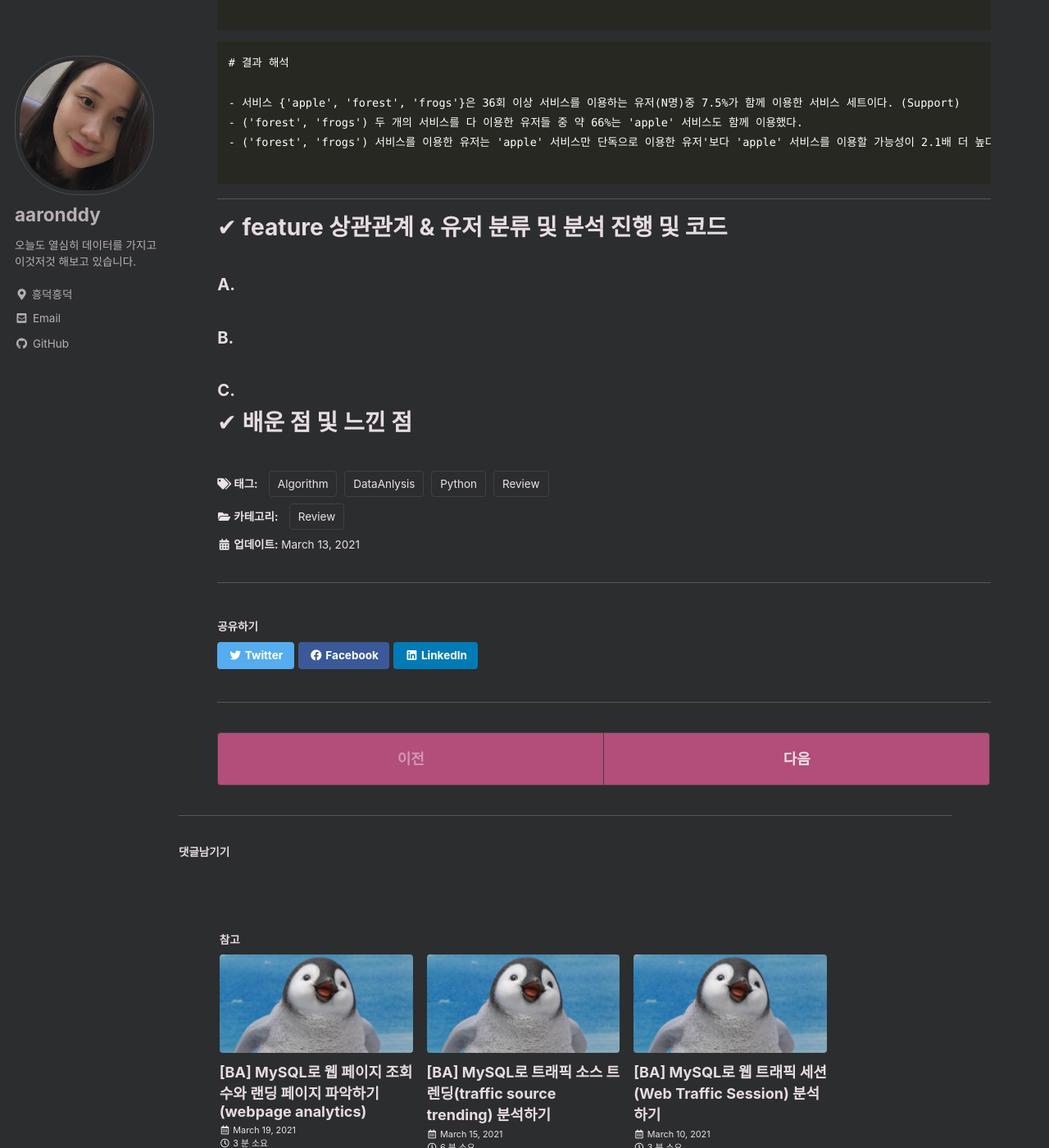
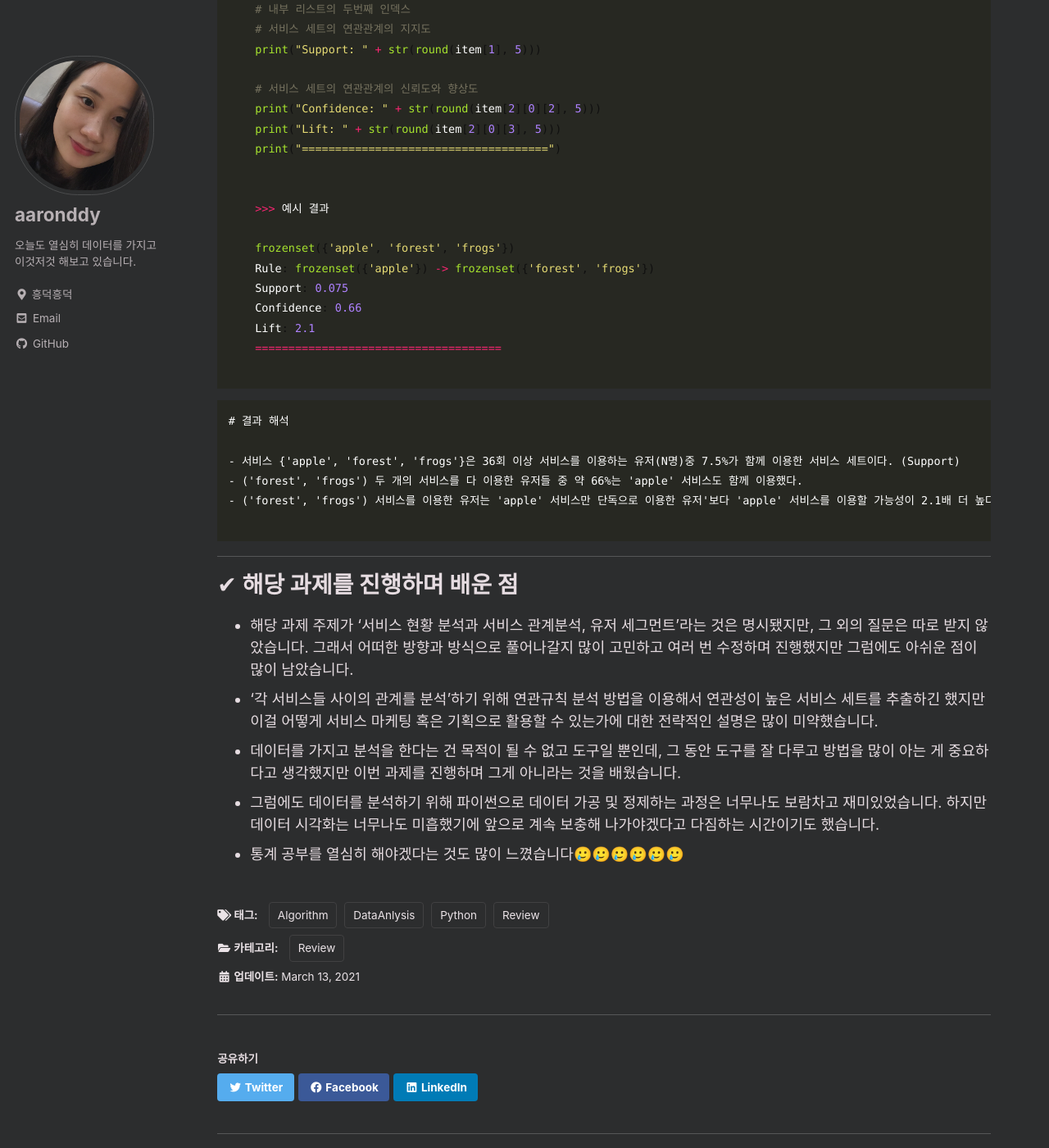
Before and after one commit to aaronddy/aaronddy.github.io, a Jekyll site: the page built from _posts/2021-03-05-review-Nexon-assignment.md, in a window 1280 px wide and 1400 px high, scrolled down 5721 px. Shown: the whole window at 82% size. Built offline with Jekyll 4.4.1, drawn with Linux system fonts in a browser that asks for light colours; cached includes are drawn as plain includes; some web fonts are replaced; some of the changed text lies outside the part shown.

Commit message:
modify nexon review

````diff
--- a/_posts/2021-03-05-review-Nexon-assignment.md
+++ b/_posts/2021-03-05-review-Nexon-assignment.md
@@ -18,6 +18,8 @@ last_modified_at: 2021-03-13
 
 
 *********
+
+<br>
 
 # 🔎 주제: 서비스 현황 분석과 서비스 관계분석, 유저 세그먼트 <br>
 
@@ -31,14 +33,16 @@ last_modified_at: 2021-03-13
 - timePerDay: 유저의 일일 평균이용시간(timeSpent / numberOfDays, 해당 컬럼은 제가 추가한 컬럼입니다.)
 {% endhighlight %}
 
-<strong>🚫 해당 데이터셋 저작권은 'Nexon'에 귀속된 바, 상세내용은 담지 않았습니다. 어떻게 이 과제를 진행했는지에 <u>초점</u>을 두었습니다.</strong>
+🚫 해당 데이터 저작권은 'Nexon'에 귀속된 바, 상세내용은 담지 않았습니다. 어떻게 이 과제를 진행했는지를 기록하였습니다.
 <br>
 
 *********************************
 
+<br>
+
 # ✔ 분석 방향
 
-### 1. 2020년의 전체 서비스 현황을 요약하기<br>
+A. 2020년의 전체 서비스 현황을 요약하기<br>
 <ol>
 1) 2020년 '월별 중복 포함 유저 수'와 '월별 중복 제외 유저 수' 현황 비교<br>
 2) 2020년 서비스별 이용자 수 현황 및 이용자 수가 높은 서비스 파악<br>
@@ -48,42 +52,51 @@ last_modified_at: 2021-03-13
 </ol>
 
 > 🙋‍♀️ 전반적인 서비스의 현황을 어떻게 살펴보는 게 좋을지 고민했습니다. 일단 각 카테고리 별 서비스 이용 현황을 살펴보는 게 좋겠다고 생각했습니다.
+
 <br>
 
-### 2. 각 서비스별로 특이사항이 있는지 찾아보고 발견한 내용을 설명하기
+B. 각 서비스별로 특이사항이 있는지 찾아보고 발견한 내용을 설명하기
 <ol>
 1) 어떤 서비스가 상대적으로 높은 <u>고정 유저 수</u>를 확보하고 있을까?<br>
 <ul>
 - '서비스 별 이용자 수' <u>랭킹 3위</u>의 서비스 필터링 => 해당 서비스의 <u>이용자 수 평균과 표준편차</u>를 구한 후, <strong>표준편차가 가장 작은 서비스</strong>가 무엇인지 살펴보았습니다.<br>
 </ul>
+<br>
 2) 매달 이용자 수가 안정적인 서비스는 무엇일까?<br>
 <ul>
 - '안정적'인 서비스는 <strong>서비스별 이용자 수 변동이 크지 않음</strong>이라고 정의하였습니다.<br>
 - 월별 서비스 이용자수의 평균, 표준편차 분포 및 <strong>'변동계수'</strong>를 비교하여 <u>매달 이용자 수가 가장 '안정적'이라고 할 수 있는 서비스가 무엇</u>인지 파악해 보았습니다.
 </ul>
+<br>
 3) 각 서비스의 일일 접속시간은 안정적인가?<br>
 <ul>
 - '서비스 별 일일 평균 이용시간' <u>랭킹 3위</u>의 서비스 필터링 => 월별 해당 서비스의 <u>일일 평균시간의 평균과 표준편차</u>를 구한 후, <strong>분포 및 '변동계수'</strong>를 비교했습니다.<br>
 - 그 결과를 바탕으로 <u>헤딩 서비스의 일일 접속시간은 '안정적'</u>인지 파악해 보았습니다.
 </ul>
+<br>
 4) 각 서비스의 한달 이용 일수 분포는 어떻게 될까?<br>
 <ul>
 - '서비스 별 이용 일수' <u>랭킹 3위</u>의 서비스 필터링 => 월별 해당 서비스의 <u>이용일수 평균, 표준편차</u>를 구한 후, <strong>표준편차가 작은 서비스</strong>가 무엇인지 살펴보았습니다.<br>
 </ul>
+<br>
 </ol>
 
 > 🙋‍♀️ 각각의 서비스를 하나씩 고려해서 찾아보지 않고, 위에서 진행한 서비스 현황으로 얻은 결과를 바탕으로 필터링을 진행했습니다. 필터링 된 서비스들이 보여주는 결과로 토대로 '무엇을' 의미하는지 해석해 보았습니다.
+
+<br>
 <br>
 
-### 3. 각 서비스들 사이의 관계를 분석해서 서비스 기획에 활용할 만한 게 있다면 제안하기<br>
+C. 각 서비스들 사이의 관계를 분석해서 서비스 기획에 활용할 만한 게 있다면 제안하기<br>
 
 - '연관규칙분석'은 <u>"'A 서비스'를 이용하면 'B 서비스'도 이용하더라"</u>라는 서비스 간의 연관관계를 파악하기 위함이며, <em>Apriori 알고리즘</em>을 이용해 분석을 진행했습니다.<br>
 
 > 🙋‍♀️ 유저들 중 서비스 이용 횟수가 높은 유저들이 어떤 서비스를 이용했고, 해당 서비스 세트에 <u>'연관규칙분석(Association Rules)'</u>을 적용해 <strong>서비스간 연관성이 높은 세트가 무엇인지</strong> 확인해 보았습니다.
 이는 <em>연관성이 높은 서비스 세트를 파악해 추천 시스템</em>으로 활용 가능 하다고 생각했습니다. <br>
+
+<br>
 <br>
 
-### 4. 유저들을 여러 그룹으로 나눠서 관리하고자 하는데, 유저들의 특성을 분석해서 적절한 전략을 마련하기<br>
+D. 유저들을 여러 그룹으로 나눠서 관리하고자 하는데, 유저들의 특성을 분석해서 적절한 전략을 마련하기<br>
 <ol>
 1). feature별 상관관계는 어떠할까?<br>
 <ul>
@@ -96,14 +109,17 @@ last_modified_at: 2021-03-13
 
 > 🙋‍♀️ 상관관계가 있는 요인들을 고려해 유저를 여러 그룹으로 나눌 수 있겠다고 생각했고, 2가지 경우를 고려해 유저 분류 및 분석을 진행했습니다.
 
+<br>
+
 ***************
+
 <br>
 
 # ✔ 연관규칙분석(Association Rules) 알고리즘 진행 과정 및 코드
 
 > 🔔 해당 개념에 대해 간단하게 설명하자면, 모든 서비스들 간의 조합을 생성 => 연관성이 있다고 볼 수 있는 "후보" 규칙을 파악할 수 있는 분석 방식입니다. 이 방법을 통해 '연관성이 높은 세트'가 발견되면 서비스 <u>'추천시스템'</u>으로 혹은 마케팅으로 활용할 수 있겠다고 생각했습니다. <br>
 
-### A. 유저의 서비스 이용 횟수 카운팅, 조건 필터링
+A. 유저의 서비스 이용 횟수 카운팅, 조건 필터링
 
 2020년 한 해 동안의 각 유저의 서비스 이용횟수를 카운팅 후, 36회 이상인 유저 필터링
 
@@ -120,7 +136,7 @@ users_sort = users_sort[users_sort['count'] >= 36]
 
 <br>
 
-### B. 조건 충족한 유저의 'userId' 추출
+B. 조건 충족한 유저의 'userId' 추출
 
 ```python
 # 'users_sort' 테이블의 index(userId)를 데이터프레임으로 저장
@@ -132,7 +148,7 @@ range_users = users_filtering['userId']
 ```
 <br>
 
-### C. for loop으로 모든 서비스 세트를 리스트에 담기
+C. for loop으로 모든 서비스 세트를 리스트에 담기
 
 ```python
 total_trans = []            # 빈 리스트 생성
@@ -153,7 +169,7 @@ for i in range_users:
 ```
 <br>
 
-### D. apriori 관련 패키지 'apyori' 설치 및 파라미터 설정
+D. apriori 관련 패키지 'apyori' 설치 및 파라미터 설정
 <br>
 🔔 'Apriori' 알고리즘은 3개의 중요한 지표를 가지고 후보 세트를 선정합니다.
 - Support(지지도): <strong>규칙의 중요성에 대한 척도</strong>로 'A'와 'B' 서비스를 함께 이용한 경우의 수와 전체 경우의 수를 나눠 구합니다.
@@ -194,7 +210,7 @@ print("모든 조건을 만족하는 서비스 세트는", len(associations), '
 
 <br>
 
-### E. 최종 서비스 세트 살펴보기
+E. 최종 서비스 세트 살펴보기
 
 ```python
 
@@ -242,10 +258,10 @@ for item in associations:
 
 ***************************************
 
-# ✔ feature 상관관계 & 유저 분류 및 분석 진행 및 코드
 
-### A.
-### B.
-### C.
-
-# ✔ 배운 점 및 느낀 점
+# ✔ 해당 과제를 진행하며 배운 점
+- 해당 과제 주제가 '서비스 현황 분석과 서비스 관계분석, 유저 세그먼트'라는 것은 명시됐지만, 그 외의 질문은 따로 받지 않았습니다. 그래서 어떠한 방향과 방식으로 풀어나갈지 많이 고민하고 여러 번 수정하며 진행했지만 그럼에도 아쉬운 점이 많이 남았습니다.
+- '각 서비스들 사이의 관계를 분석'하기 위해 연관규칙 분석 방법을 이용해서 연관성이 높은 서비스 세트를 추출하긴 했지만 이걸 어떻게 서비스 마케팅 혹은 기획으로 활용할 수 있는가에 대한 전략적인 설명은 많이 미약했습니다.
+- 데이터를 가지고 분석을 한다는 건 목적이 될 수 없고 도구일 뿐인데, 그 동안 도구를 잘 다루고 방법을 많이 아는 게 중요하다고 생각했지만 이번 과제를 진행하며 그게 아니라는 것을 배웠습니다.
+- 그럼에도 데이터를 분석하기 위해 파이썬으로 데이터 가공 및 정제하는 과정은 너무나도 보람차고 재미있었습니다. 하지만 데이터 시각화는 너무나도 미흡했기에 앞으로 계속 보충해 나가야겠다고 다짐하는 시간이기도 했습니다.
+- 통계 공부를 열심히 해야겠다는 것도 많이 느꼈습니다🥲🥲🥲🥲🥲🥲
````
Also changed, not shown: other parts of _posts/2021-03-05-review-Nexon-assignment.md (+1 -1 lines).
